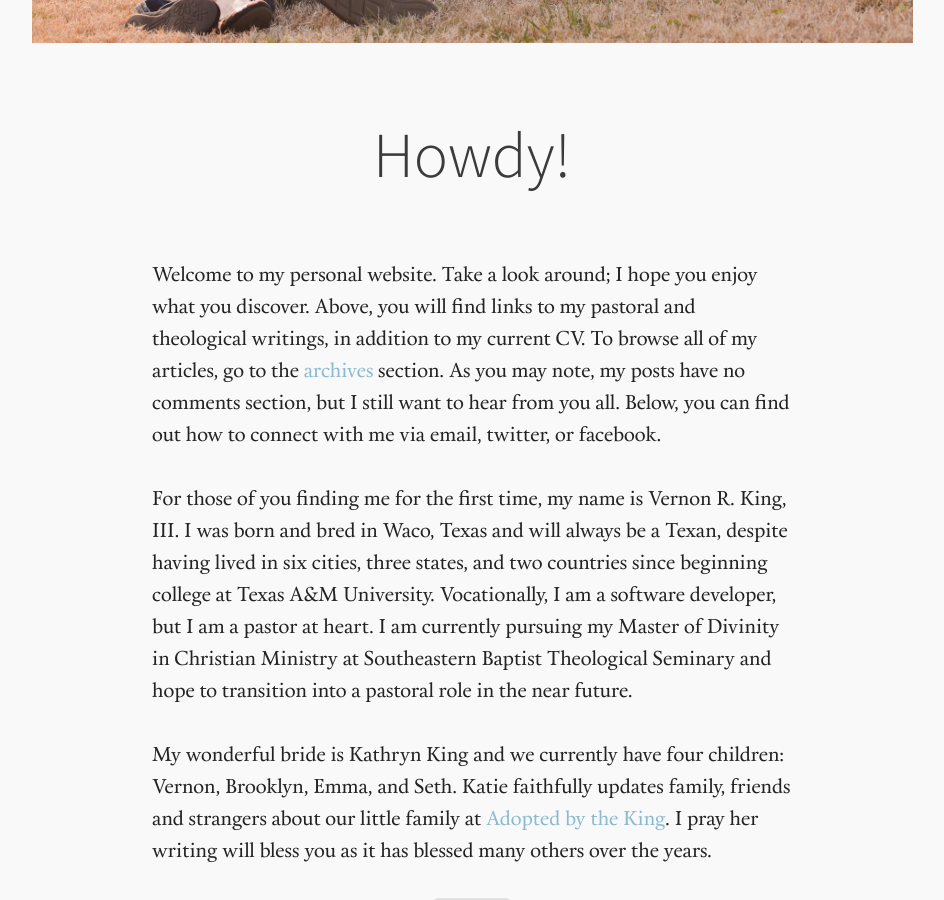
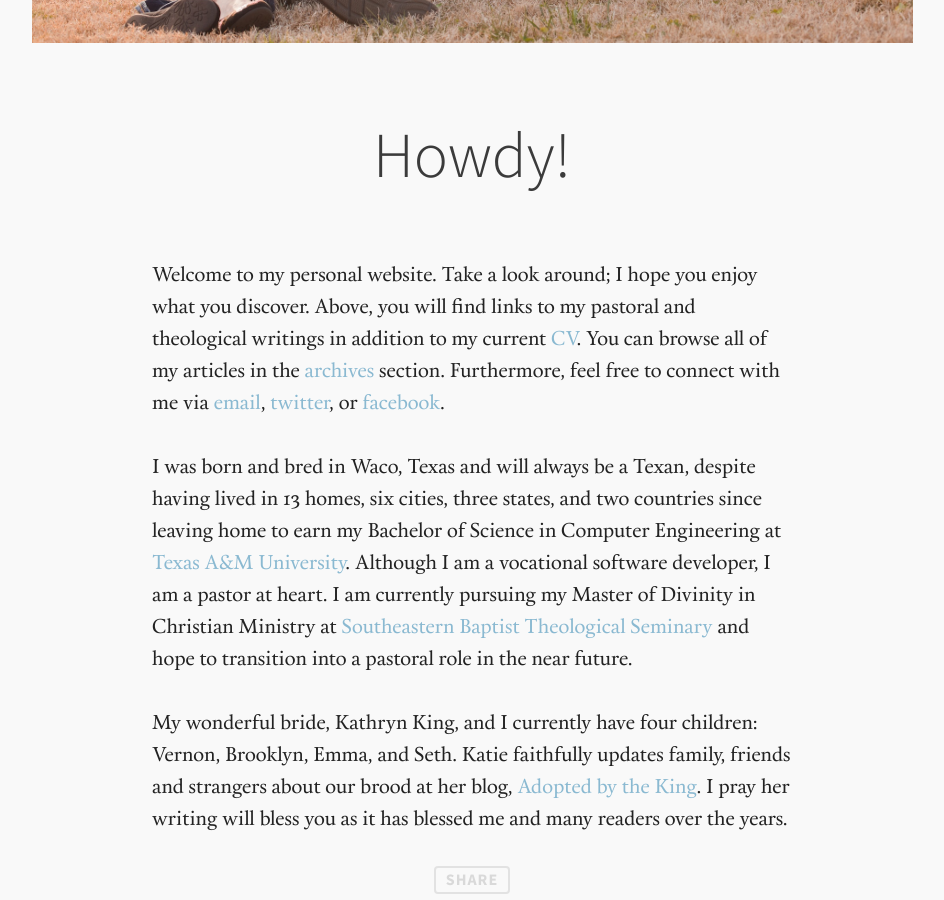
Before and after one commit to snowdj/vernonking.org, a Jekyll site: the page built from pages/about.md, in a window 1280 px wide and 900 px high, scrolled down 494 px. Shown: the whole window, without its empty margins (168-1112 px from the left). Built offline with Jekyll 4.4.1, drawn with Linux system fonts in a browser that asks for light colours; comment, search, counter and statistics services are not loaded.

Commit message:
finished home page. for now. closes #16

```diff
--- a/pages/about.md
+++ b/pages/about.md
@@ -6,8 +6,8 @@ image:
     feature: /layout/family.jpg
 ---
 
-Welcome to my personal website. Take a look around; I hope you enjoy what you discover. Above, you will find links to my pastoral and theological writings, in addition to my current CV. To browse all of my articles, go to the [archives]({{site.url}}/archives) section. As you may note, my posts have no comments section, but I still want to hear from you all. Below, you can find out how to connect with me via email, twitter, or facebook.
+Welcome to my personal website. Take a look around; I hope you enjoy what you discover. Above, you will find links to my pastoral and theological writings in addition to my current [CV]({{site.url}}/cv/). You can browse all of my articles in the [archives]({{site.url}}/archives/) section. Furthermore, feel free to connect with me via [email](mailto:{{site.owner.email}}), [twitter](http://twitter.com/{{site.owner.twitter}}/), or [facebook](http://www.facebook.com/{{site.owner.facebook}}/).
 
-For those of you finding me for the first time, my name is Vernon R. King, III. I was born and bred in Waco, Texas and will always be a Texan, despite having lived in six cities, three states, and two countries since beginning college at Texas A&M University. Vocationally, I am a software developer, but I am a pastor at heart. I am currently pursuing my Master of Divinity in Christian Ministry at Southeastern Baptist Theological Seminary and hope to transition into a pastoral role in the near future.
+I was born and bred in Waco, Texas and will always be a Texan, despite having lived in 13 homes, six cities, three states, and two countries since leaving home to earn my Bachelor of Science in Computer Engineering at [Texas A&M University](http://www.tamu.edu/). Although I am a vocational software developer, I am a pastor at heart. I am currently pursuing my Master of Divinity in Christian Ministry at [Southeastern Baptist Theological Seminary](http://www.sebts.edu/) and hope to transition into a pastoral role in the near future.
 
-My wonderful bride is Kathryn King and we currently have four children: Vernon, Brooklyn, Emma, and Seth. Katie faithfully updates family, friends and strangers about our little family at [Adopted by the King](http://www.adoptedbytheking.com). I pray her writing will bless you as it has blessed many others over the years.
+My wonderful bride, Kathryn King, and I currently have four children: Vernon, Brooklyn, Emma, and Seth. Katie faithfully updates family, friends and strangers about our brood at her blog, [Adopted by the King](http://www.adoptedbytheking.com/). I pray her writing will bless you as it has blessed me and many readers over the years.
```
Also changed, not shown: pages/license.md (+1 -1 lines).
